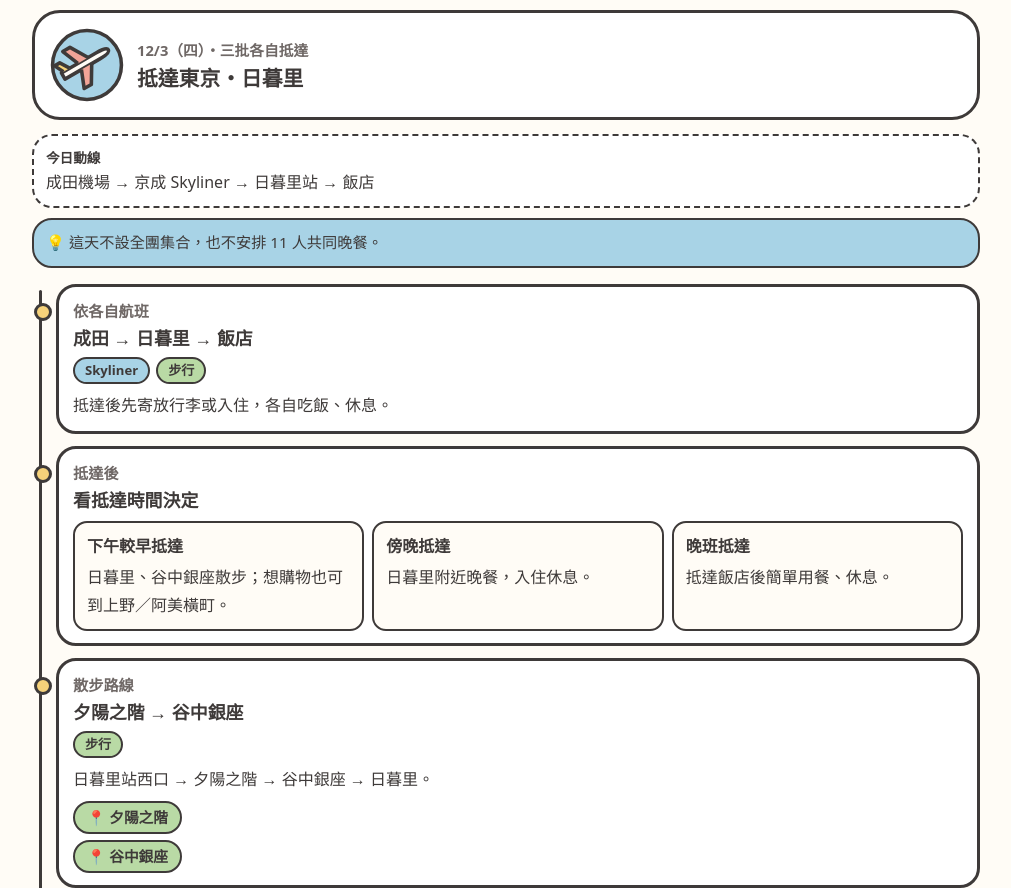
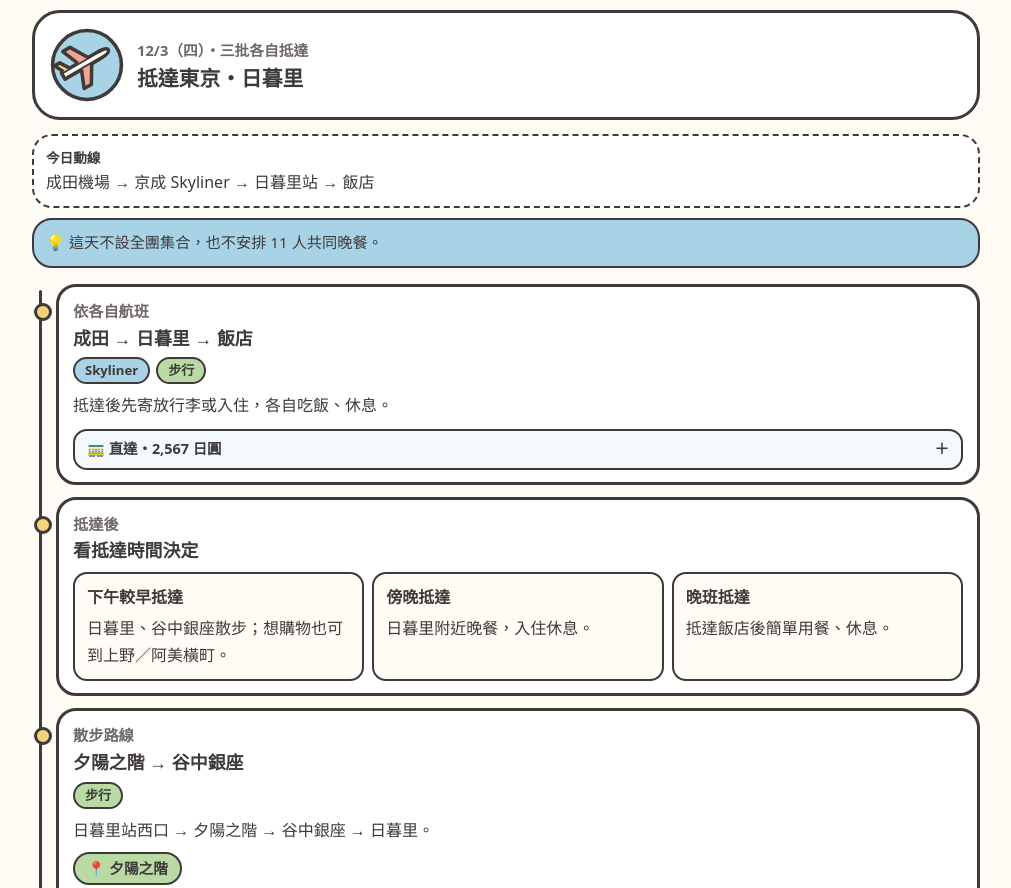
Before and after one commit to zack87887/tokyo-trip-2026, a plain HTML site: page index.html in a window 1280 px wide. Shown: the part 1364-2252 px from the top of the page, without its empty margins (134-1145 px from the left). Drawn offline with Linux system fonts and the light colour scheme; no server answers; a web font is replaced by a local one.

Commit message:
加「🚃 怎麼搭」收合小框

```diff
--- a/index.html
+++ b/index.html
@@ -134,6 +134,16 @@ section{padding:22px 0; scroll-margin-top:calc(var(--nav-h) + 8px)}
 .group{border:var(--thin); border-radius:var(--r-sm); padding:10px 12px; background:var(--paper)}
 .group b{display:block}
 .group p{margin:4px 0 0}
+.ride{margin-top:10px; border:var(--thin); border-radius:var(--r-sm); background:#F3F9FC}
+.ride summary{display:flex; align-items:center; gap:6px; padding:6px 12px; cursor:pointer; list-style:none; font-weight:700; font-size:.9rem}
+.ride summary::-webkit-details-marker{display:none}
+.ride summary::after{content:"＋"; margin-left:auto; flex:none}
+.ride[open] summary{border-bottom:var(--thin)}
+.ride[open] summary::after{content:"－"}
+.ride ol{margin:0; padding:8px 12px 8px 30px; display:grid; gap:6px}
+.ride li b{display:block; font-size:.95rem}
+.ride li small{display:block; color:var(--muted); font-size:.85rem; line-height:1.5}
+.ride .ride-tip{margin:0; padding:0 12px 8px; font-size:.85rem; color:var(--muted)}
 .links{list-style:none; margin:8px 0 0; padding:0; display:grid; gap:6px}
 .links li{display:flex; flex-wrap:wrap; align-items:center; gap:4px 8px}
 .pill{display:inline-flex; align-items:center; gap:4px; text-decoration:none; border:var(--thin); border-radius:999px; padding:2px 12px; background:var(--green); font-weight:700; font-size:.92rem}
@@ -502,6 +512,24 @@ section{padding:22px 0; scroll-margin-top:calc(var(--nav-h) + 8px)}
     svg.appendChild(use);
     return svg;
   }
+  // 「🚃 怎麼搭」：預設收合，每段以「｜」切成起訖站（粗體）與線名站數（小字）
+  function rideBox(r) {
+    if (!r || !list(r.段).length) return null;
+    var d = el("details", { "class": "ride" });
+    // 收合列只放圖示＋摘要：加上「怎麼搭｜」在 375 寬會折成兩行
+    d.appendChild(el("summary", null, "🚃 " + (r.摘要 || "怎麼搭")));
+    var ol = el("ol");
+    list(r.段).forEach(function (seg) {
+      var parts = String(seg).split("｜");
+      var li = el("li");
+      li.appendChild(el("b", null, parts[0]));
+      if (parts.length > 1) li.appendChild(el("small", null, parts.slice(1).join("｜")));
+      ol.appendChild(li);
+    });
+    d.appendChild(ol);
+    if (r.提醒) d.appendChild(el("p", { "class": "ride-tip" }, "💡 " + r.提醒));
+    return d;
+  }
   function linkList(links) {
     var ul = el("ul", { "class": "links" });
     list(links).forEach(function (l) {
@@ -623,6 +651,7 @@ section{padding:22px 0; scroll-margin-top:calc(var(--nav-h) + 8px)}
         if (it.地點) card.appendChild(el("h4", { "class": "tl-place" }, it.地點));
         var tags = tagRow(it); if (tags) card.appendChild(tags);
         if (it.說明) card.appendChild(el("p", null, it.說明));
+        var rb = rideBox(it.乘車); if (rb) card.appendChild(rb);
         var gs = list(it.分組);
         if (gs.length) {
           var g = el("div", { "class": "groups" });
@@ -631,6 +660,7 @@ section{padding:22px 0; scroll-margin-top:calc(var(--nav-h) + 8px)}
             gb.appendChild(el("b", null, x.名稱 || ""));
             var gt = tagRow(x); if (gt) gb.appendChild(gt);
             if (x.內容) gb.appendChild(el("p", { style: "white-space:pre-line" }, x.內容));
+            var gr = rideBox(x.乘車); if (gr) gb.appendChild(gr);
             var gl = linkList(x.連結); if (gl) gb.appendChild(gl);
             g.appendChild(gb);
           });
```
